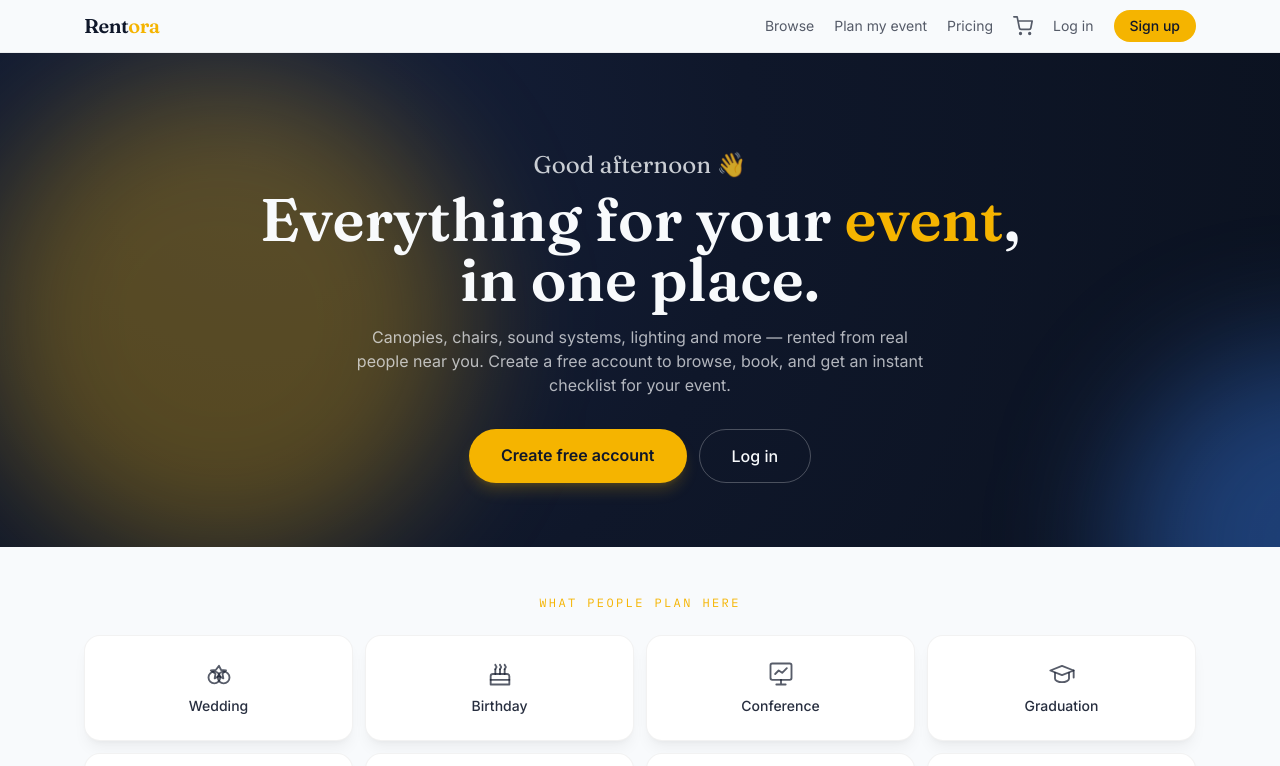
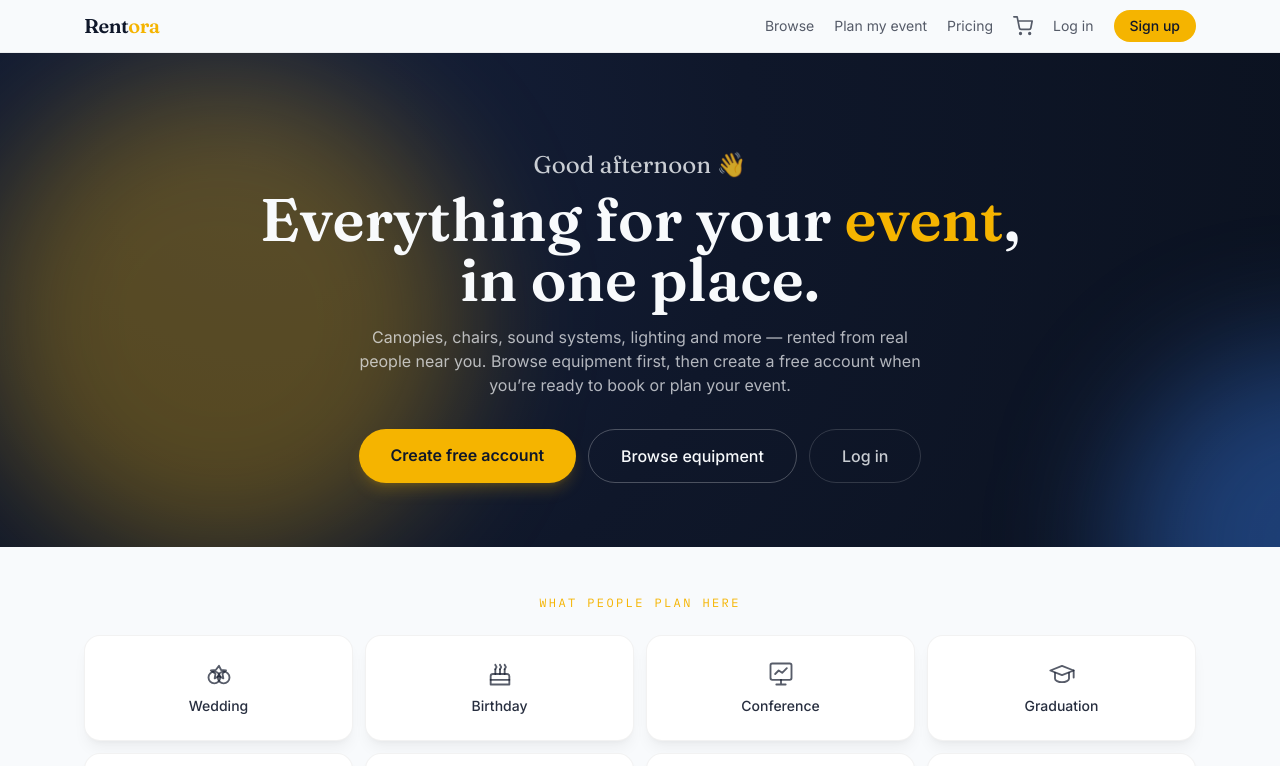
Before and after one commit to GuddyGames/rentora, a React (Vite) app: page / in a window 1280 px wide. Shown: the top 766 px of the page. Built offline with nearby package versions, Linux system fonts and the light colour scheme; no server answers.

Commit message:
Let guests browse equipment directly from the homepage

```diff
--- a/src/pages/HomeGuest.jsx
+++ b/src/pages/HomeGuest.jsx
@@ -56,7 +56,7 @@ export default function HomeGuest() {
           </h1>
           <p className="mx-auto mt-4 max-w-xl text-mist/70">
             Canopies, chairs, sound systems, lighting and more — rented from real people near you.
-            Create a free account to browse, book, and get an instant checklist for your event.
+            Browse equipment first, then create a free account when you’re ready to book or plan your event.
           </p>
 
           <div className="mt-8 flex flex-wrap justify-center gap-3">
@@ -67,8 +67,14 @@ export default function HomeGuest() {
               Create free account
             </Link>
             <Link
+              to="/browse"
+              className="rounded-full border border-white/25 px-8 py-3.5 font-medium text-mist transition-colors hover:border-gold hover:text-gold"
+            >
+              Browse equipment
+            </Link>
+            <Link
               to="/login"
-              className="rounded-full border border-white/25 px-8 py-3.5 font-medium text-mist transition-colors hover:border-gold hover:text-gold"
+              className="rounded-full border border-white/15 px-8 py-3.5 font-medium text-mist/80 transition-colors hover:border-white/40 hover:text-white"
             >
               Log in
             </Link>
```
